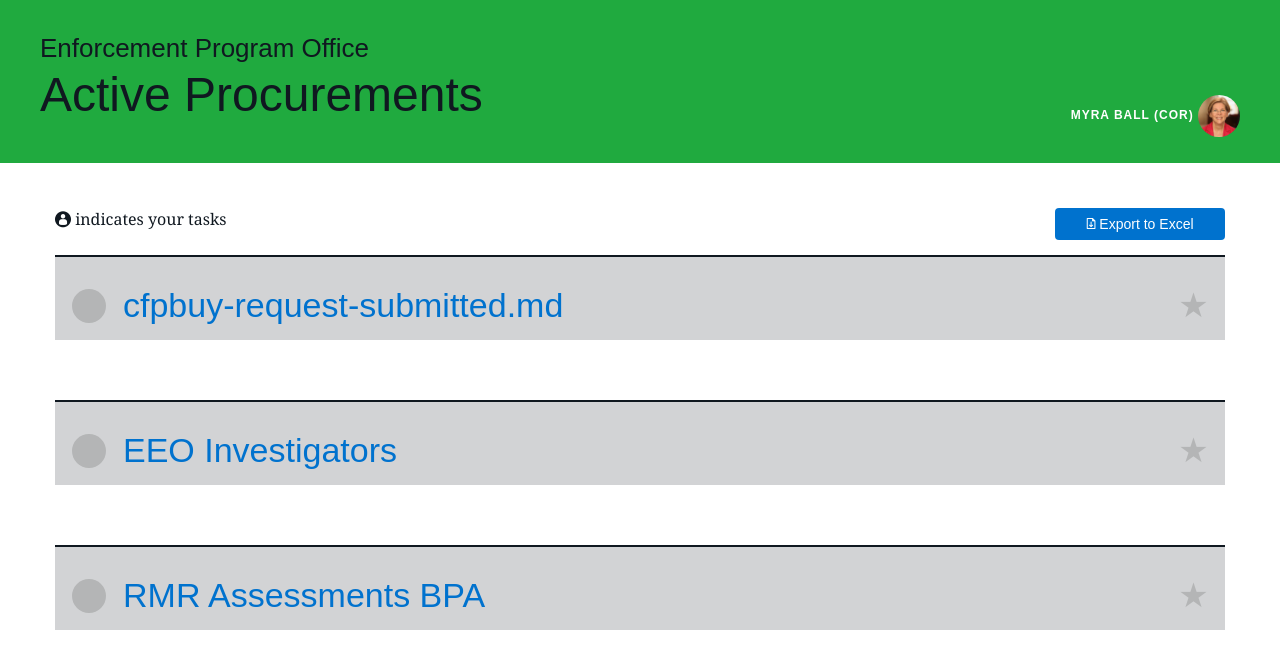
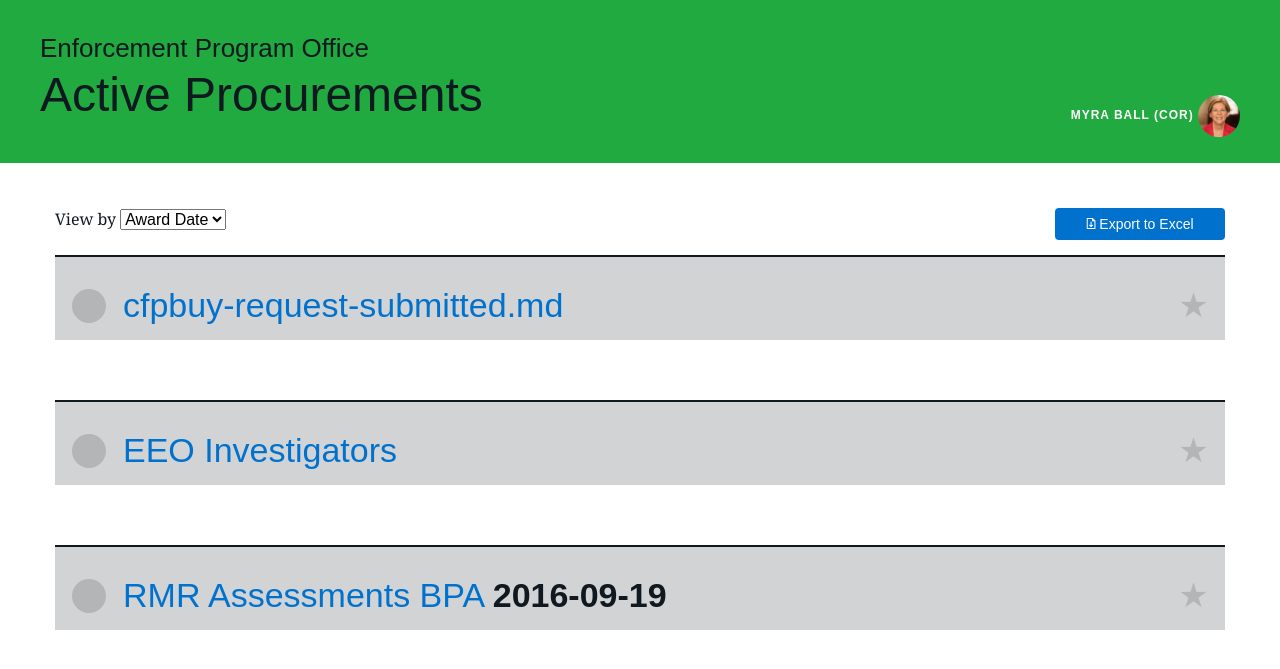
Before and after one commit to 18F/cfpb-eprocurement, a Jekyll site: the page built from sprint4a/index.html, in a window 1280 px wide. Shown: the top 669 px of the page. Built offline with Jekyll 4.4.1, drawn with Linux system fonts in a browser that asks for light colours.

```diff
--- a/sprint4a/index.html
+++ b/sprint4a/index.html
@@ -4,16 +4,32 @@ layout: default
 stylesheets:
 - sprint4a.css
 
+scripts:
+- sprint4a/procurements-list.js
+
 body_class: 'site__procurements-list'
 
 title: Active Procurements
 subtitle: Enforcement Program Office
+
+sort_options:
+- by: requested_award_date
+  text: Award Date
+- by: favorite
+  text: Favorites
 ---
 
+<form method="GET" class="autosubmit">
   <div class="input-with-btn">
     <div class="input-with-btn_input">
-    <span class="cf-icon cf-icon-user-round"></span>
-    indicates your tasks
+
+      View by
+      <select name="sort">
+        {% for sort in page.sort_options %}
+        <option value="{{ sort.by }}">{{ sort.text }}</option>
+        {% endfor %}
+      </select>
+
     </div>
     <div class="input-with-btn_btn">
       <button class="btn" action="export/">
@@ -22,6 +38,7 @@ subtitle: Enforcement Program Office
       </button>
     </div>
   </div>
+</form>
 
 {% for _proc in site.procurements %}
   {% assign proc = _proc | prepare_procurement %}
@@ -29,10 +46,12 @@ subtitle: Enforcement Program Office
 <section class="procurement procurement-card"
   id="{{ id }}"
   data-status="{{ proc.status }}"
-  data-values='{{ proc | jsonify }}'>
+  data-json='{{ proc | jsonify | xml_escape }}'
+  hidden>
 
   <h1>
     <a href="{{ proc.url }}">{{ proc.name }}</a>
+    <b>{{ proc.requested_award_date }}</b>
     <label is="cfpb-fave-star">
       <input type="checkbox" name="{{ id }}">
     </label>
```
Lines whose indentation alone changed are shown as unchanged.
